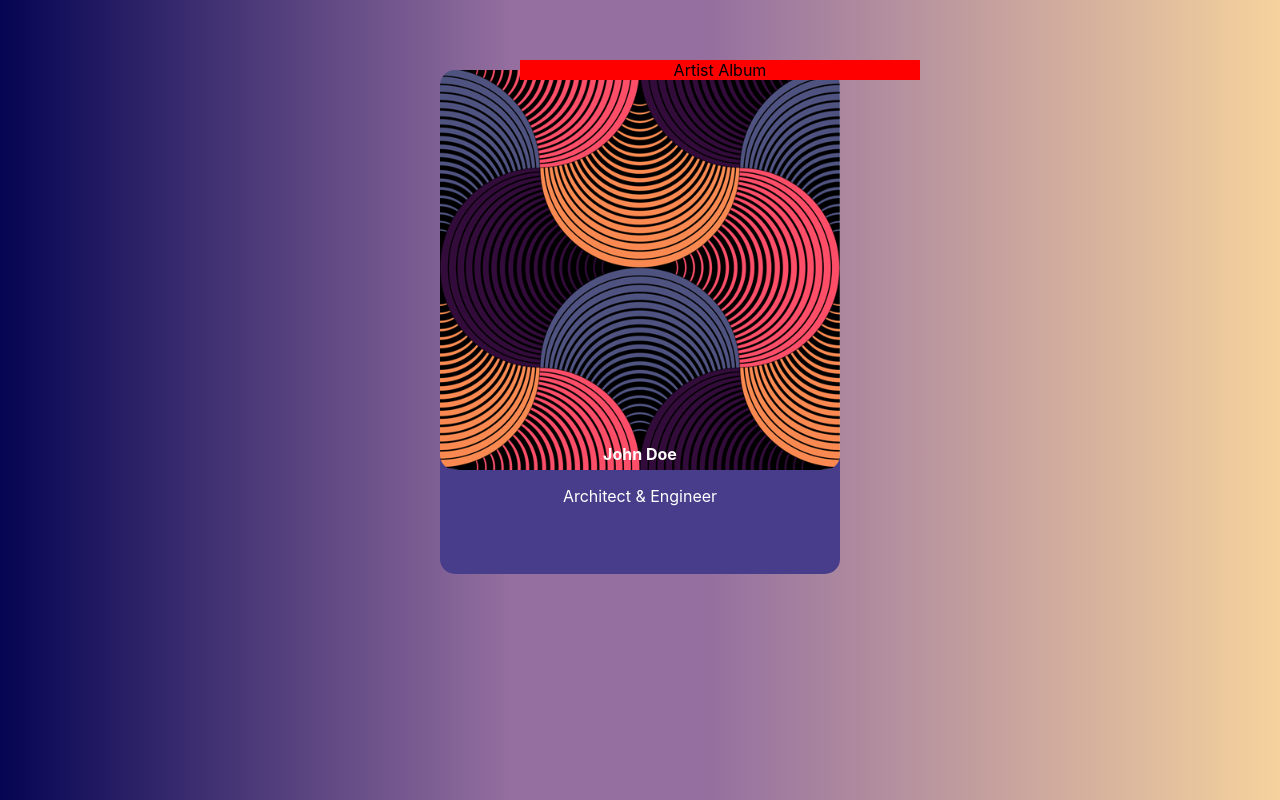
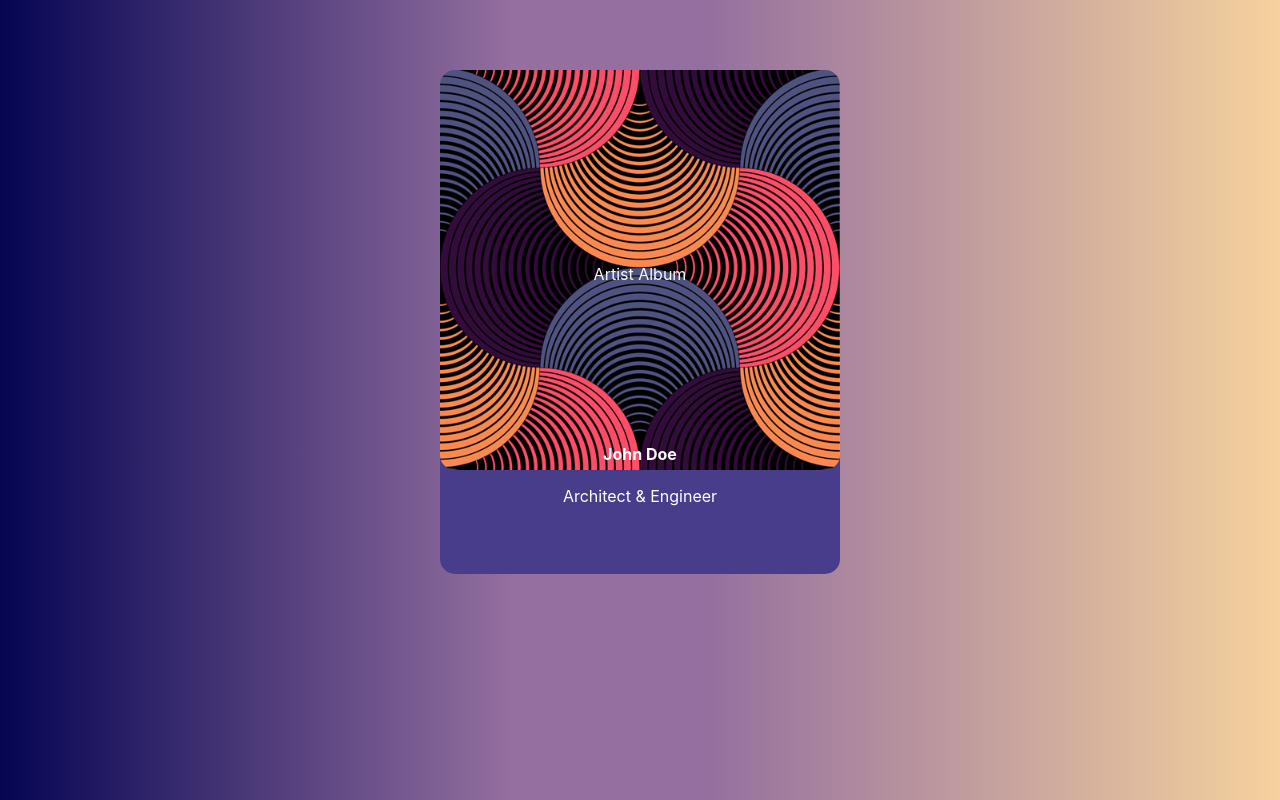
Before and after one commit to stitt1am/projetx, a React (Create React App) app: page / in a window 1280 px wide. Built offline with nearby package versions, Linux system fonts and the light colour scheme.

Commit message:
title added

```diff
--- a/src/components/MediaCard/MediaCard.scss
+++ b/src/components/MediaCard/MediaCard.scss
@@ -12,11 +12,11 @@
     padding-top:50px;
 
     .media-title{
-      background-color: red;
-      position:relative;
-      top:10px;
-      left:80px;
-      z-index:2;
+      position: relative;
+      top: 214px;
+      left: 0px;
+      z-index: 2;
+      color:ghostwhite;
     }
     .petalImg {
       width: 400px;
```
